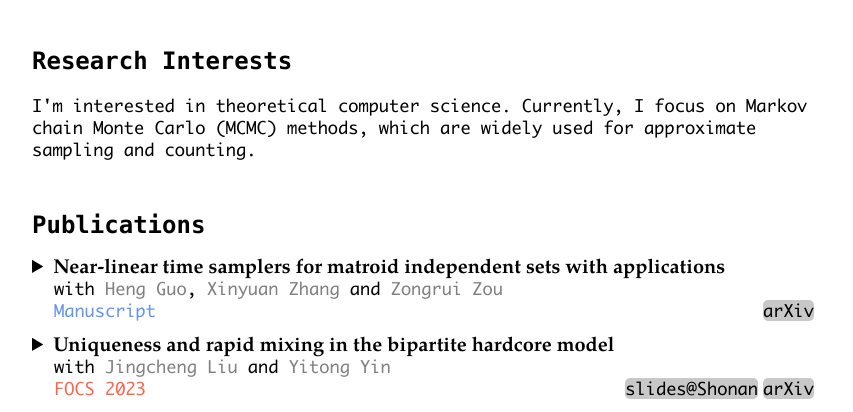
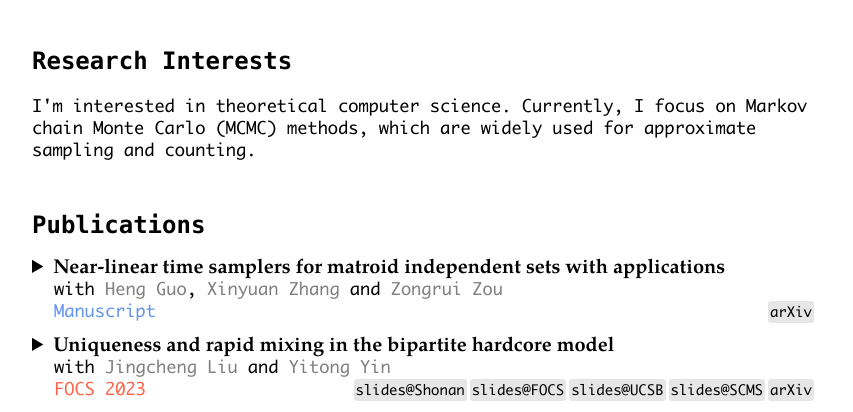
Before and after one commit to chenxiaoyu233/info, a plain HTML site: page index.html in a window 1280 px wide. Shown: the part 338-750 px from the top of the page, without its empty margins (208-1061 px from the left). Drawn offline with nearby package versions, Linux system fonts and the light colour scheme; a web font is replaced by a local one.

Commit message:
[upd] add some slides

```diff
--- a/css/index.css
+++ b/css/index.css
@@ -163,9 +163,11 @@ td.org-left {
 
 .pub-link {
     color: black;
-    background-color:rgb(200, 200, 200);
-    border-radius: 5px;
-    margin-left: 5px;
+    background-color:rgb(230, 230, 230);
+    border-radius: 3px;
+    margin-left: 3px;
+    padding:2px;
+    font-size: 14px;
 }
 
 .pub-intro {
--- a/index.html
+++ b/index.html
@@ -102,7 +102,10 @@
           ],
           JC: { category: "C", name: "FOCS 2023"},
           links: [
-            { name: "slides@Shonan", link: "./pdf/slides-BIS-Shonan.pdf"},
+            { name: "slides@Shonan", link: "./slides/BIS-Shonan.pdf"},
+            { name: "slides@FOCS", link: "./slides/BIS-FOCS.pdf"},
+            { name: "slides@UCSB", link: "./slides/BIS-UCSB.pdf"},
+            { name: "slides@SCMS", link: "https://scmscomb.github.io/student#dec-7-2023-1430-1530-utc8xiaoyu-chen-nanjing-university"},
             { name: "arXiv", link: "https://arxiv.org/abs/2305.00186"},
           ],
           intro: 'In this work, we find that the hardcore model with fugacity \\(\\lambda > 0\\) is unique on a bipartite graph \\(G = (L\\cup R, E)\\) if \\(\\lambda < \\lambda_c(\\Delta) = \\frac{(\\Delta-1)^{\\Delta-1}}{(\\Delta - 2)^\\Delta}\\) and we prove a spectral indpendence result on variables in \\(L\\) in this regime. </br> Here, \\(\\Delta = \\Delta_L\\) is the maximum degree on \\(L\\) and \\(\\Delta_R\\) can be arbitrary. </br> </br> A fast sampler via the field dynamics and the rapid mixing result of the Glauber dynamics are also provided.'
```
Also changed, not shown: 4 other files.
